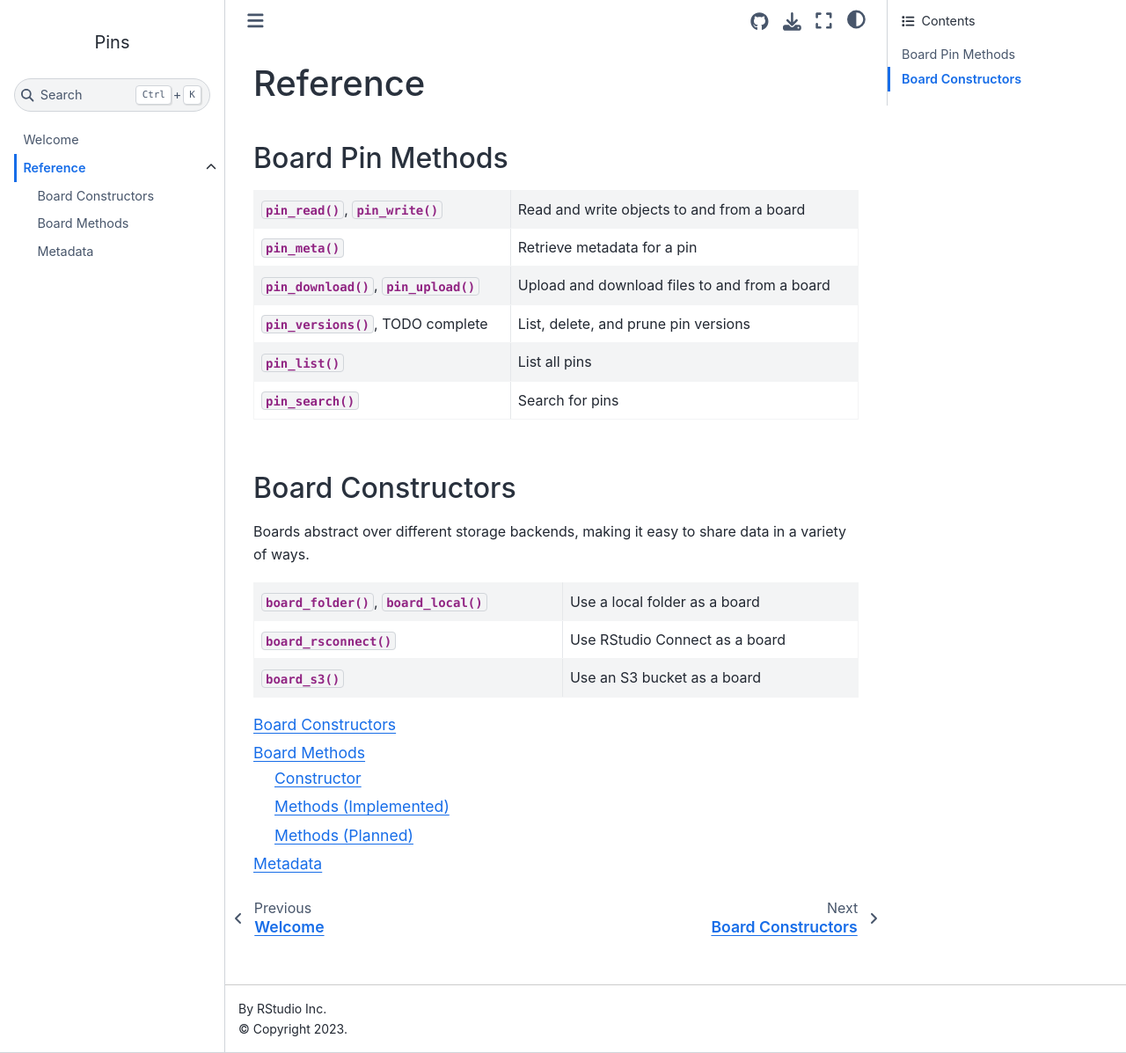
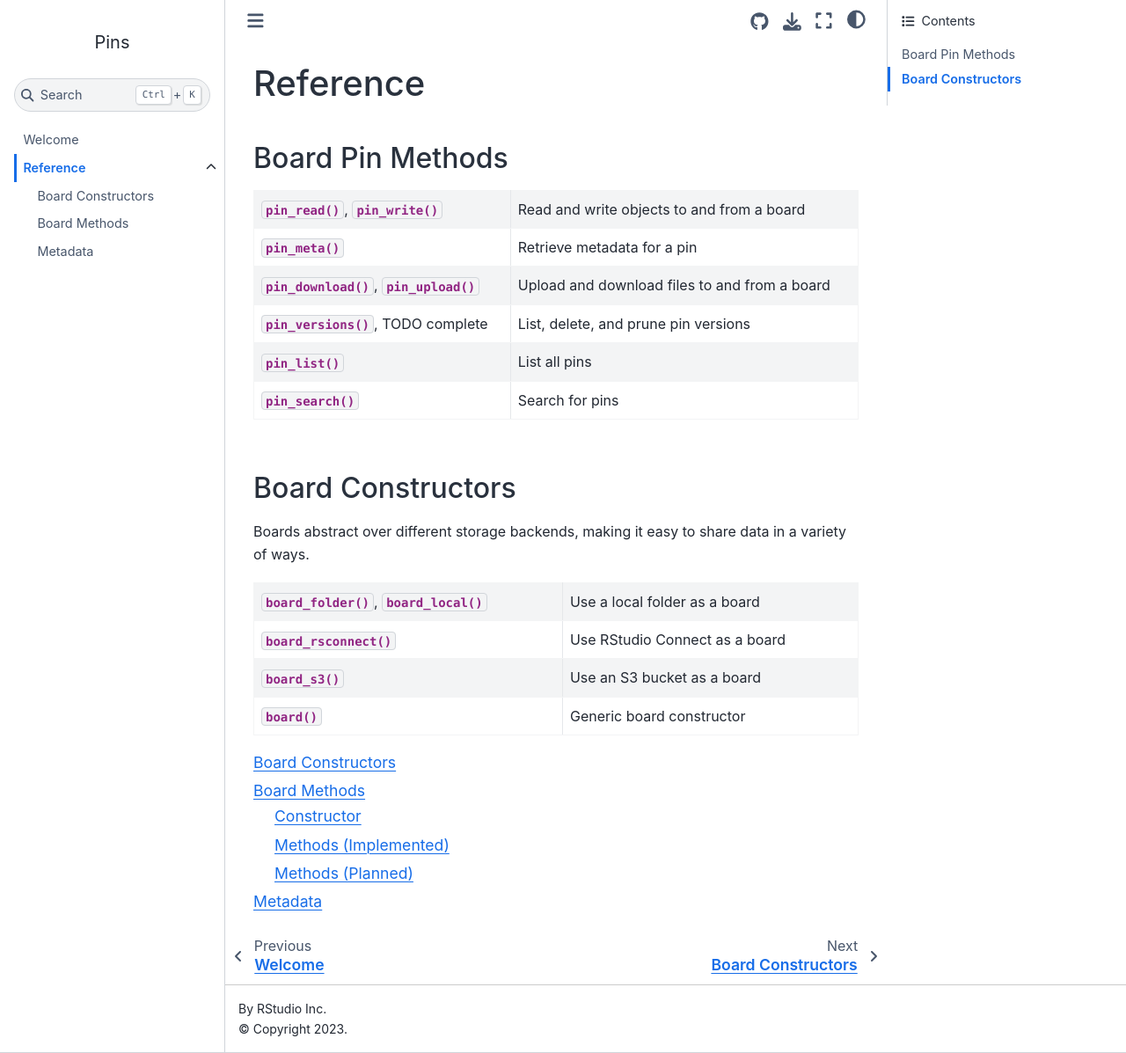
Before and after one commit to rstudio/pins-python, a Jupyter Book: the page built from docs/api/index.rst, in a window 1280 px wide and 1197 px high. Shown: the whole window at 88% size. Built offline with Jupyter Book 1.0.4 settings and Sphinx 7.4.7 and the Sphinx Book theme 1.1.4, drawn with Linux system fonts in a browser that asks for light colours; pages that are not in the unit, such as notebooks, are missing from menus.

Commit message:
docs: add board() function

```diff
--- a/docs/api/constructors.rst
+++ b/docs/api/constructors.rst
@@ -11,3 +11,4 @@ Board Constructors
    ~board_temp
    ~board_s3
    ~board_rsconnect
+   ~board
--- a/docs/api/index.rst
+++ b/docs/api/index.rst
@@ -38,6 +38,8 @@ Boards abstract over different storage backends, making it easy to share data in
      - Use RStudio Connect as a board
    * - :func:`.board_s3`
      - Use an S3 bucket as a board
+   * - :func:`.board`
+     - Generic board constructor
 
 
 .. toctree::
```
